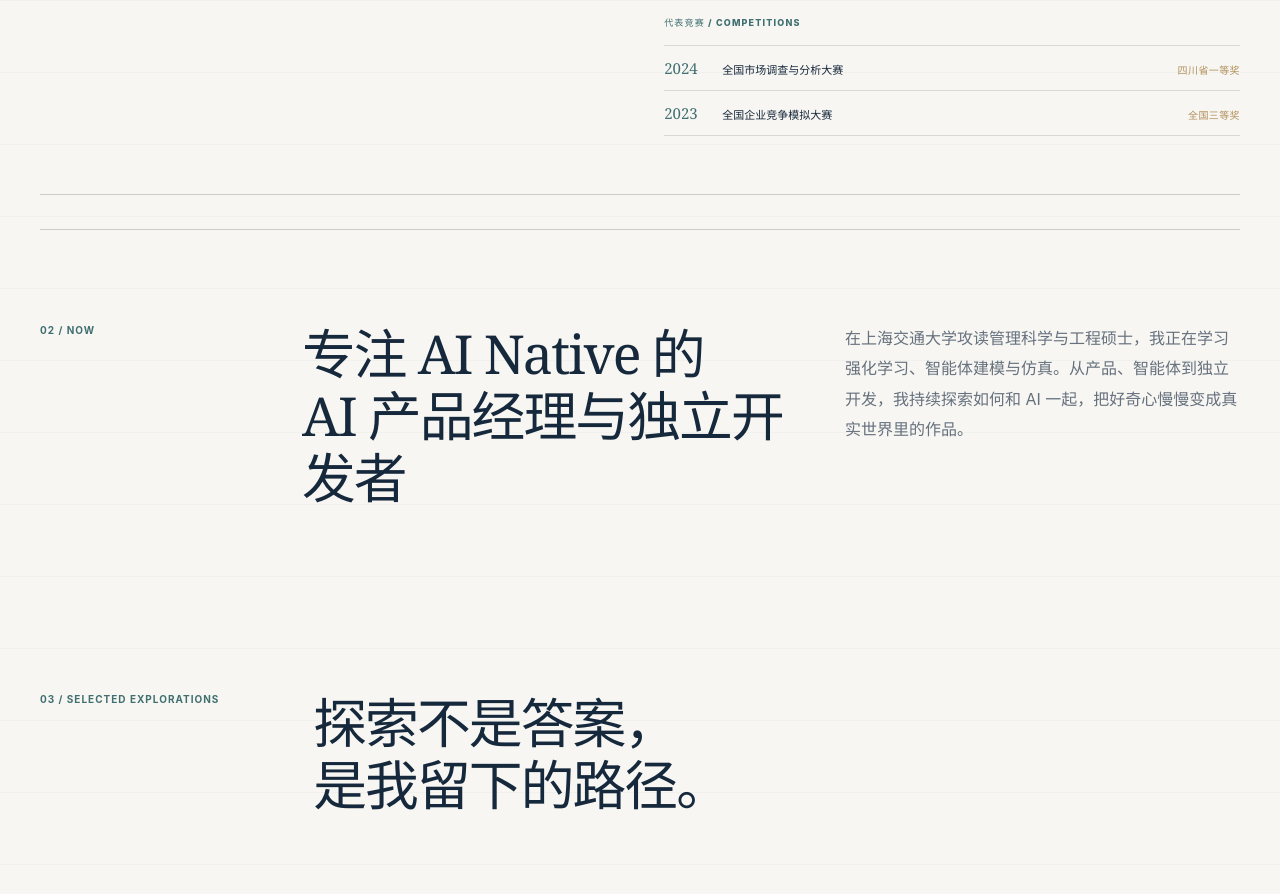
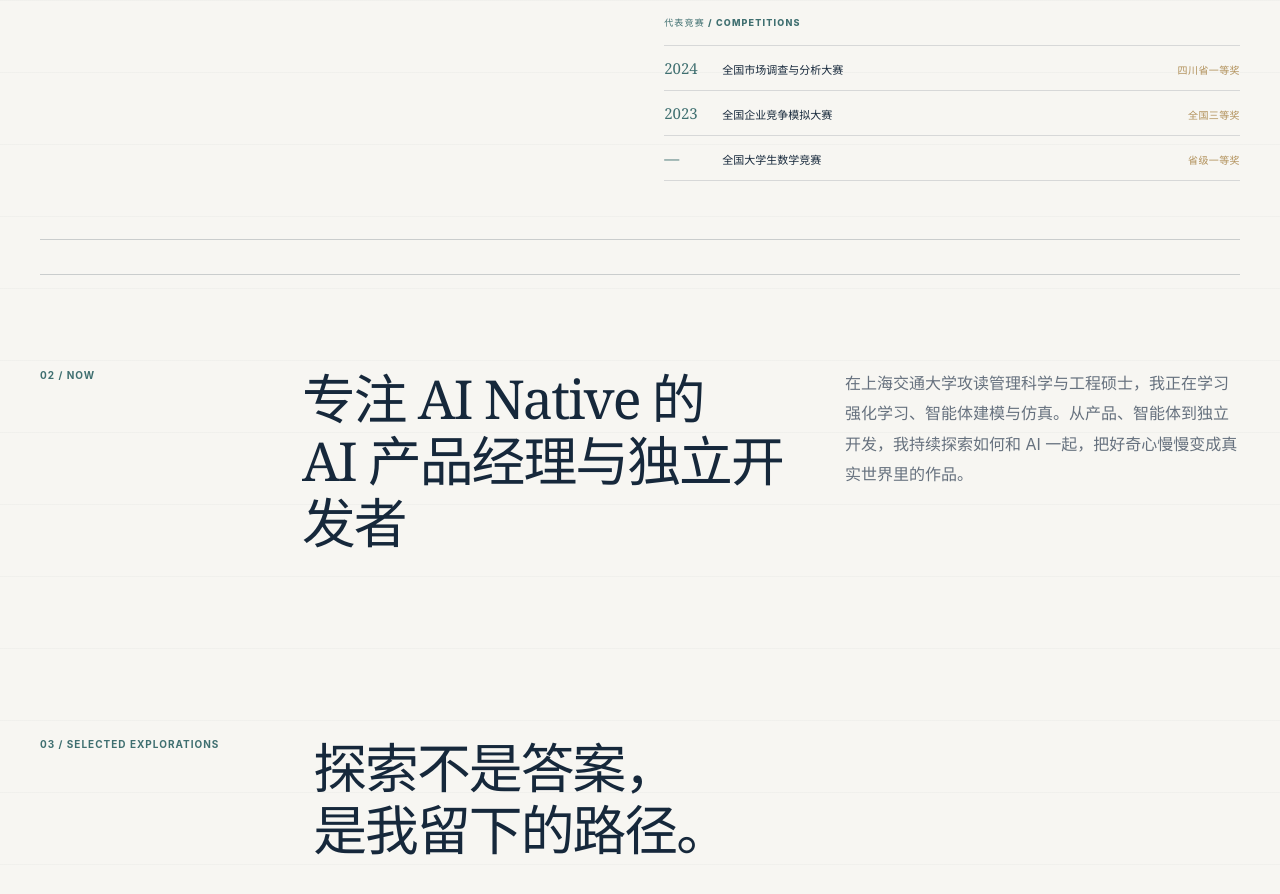
Before and after one commit to azhan12138/personal_web, a React (Vite) app: page / in a window 1280 px wide. Shown: the part 1800-2694 px from the top of the page. Built offline with nearby package versions, Linux system fonts and the light colour scheme.

Commit message:
Add undergraduate math competition award

```diff
--- a/src/App.tsx
+++ b/src/App.tsx
@@ -185,9 +185,18 @@ function Education() {
                   <ol className="competition-list">
                     {entry.competitions.map((competition) => (
                       <li key={competition.name}>
-                        <time dateTime={competition.year}>
-                          {competition.year}
-                        </time>
+                        {competition.year ? (
+                          <time dateTime={competition.year}>
+                            {competition.year}
+                          </time>
+                        ) : (
+                          <span
+                            className="competition-year"
+                            aria-label="年份未标注"
+                          >
+                            —
+                          </span>
+                        )}
                         <span>{competition.name}</span>
                         <strong>{competition.result}</strong>
                       </li>
--- a/src/content.ts
+++ b/src/content.ts
@@ -20,7 +20,7 @@ export interface HeroContent {
 }
 
 export interface Competition {
-  readonly year: string;
+  readonly year?: string;
   readonly name: string;
   readonly result: string;
 }
@@ -200,6 +200,10 @@ export const siteContent: SiteContent = {
             name: "全国企业竞争模拟大赛",
             result: "全国三等奖",
           },
+          {
+            name: "全国大学生数学竞赛",
+            result: "省级一等奖",
+          },
         ],
       },
     ],
--- a/src/styles.css
+++ b/src/styles.css
@@ -495,7 +495,8 @@ a:focus-visible {
   font-size: 11px;
 }
 
-.competition-list time {
+.competition-list time,
+.competition-year {
   color: var(--teal);
   font-family: var(--serif);
   font-size: 15px;
```
Also changed, not shown: 2 other files (tests, documents, lock files or other folders).
